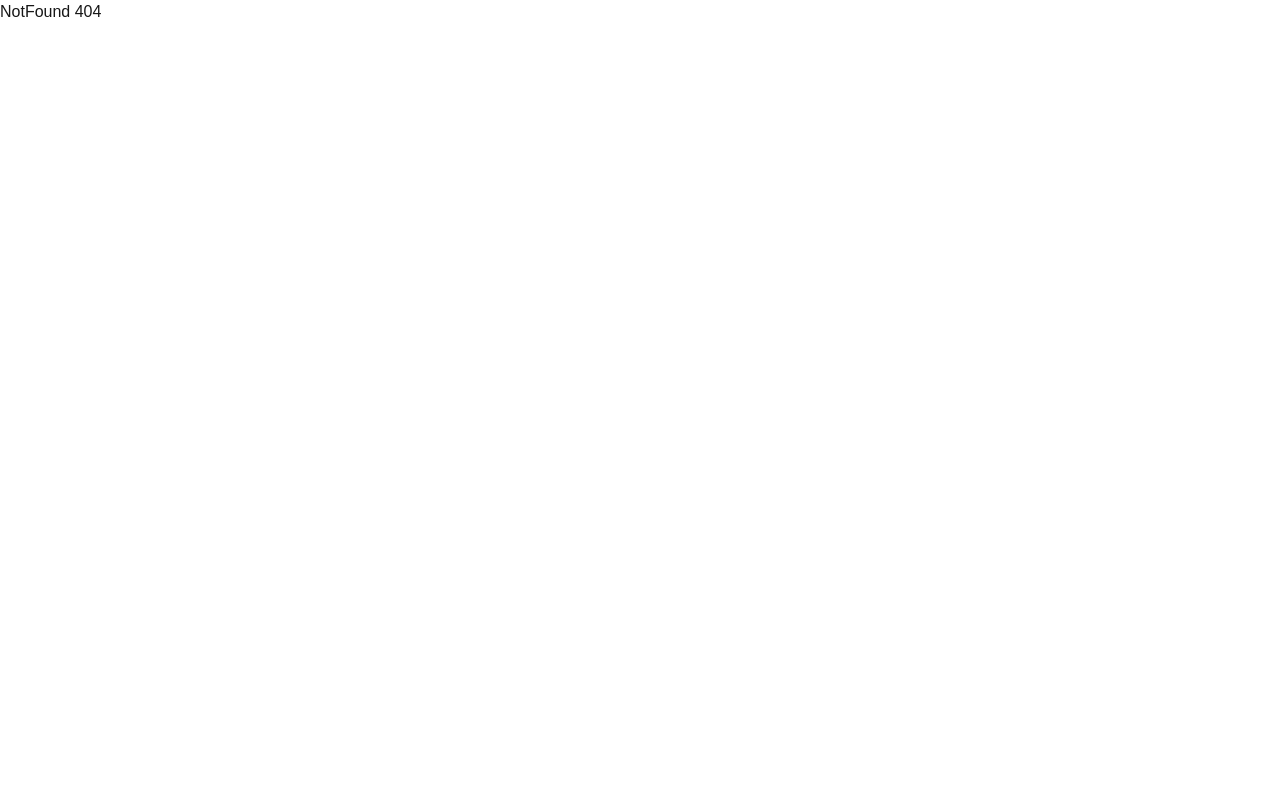
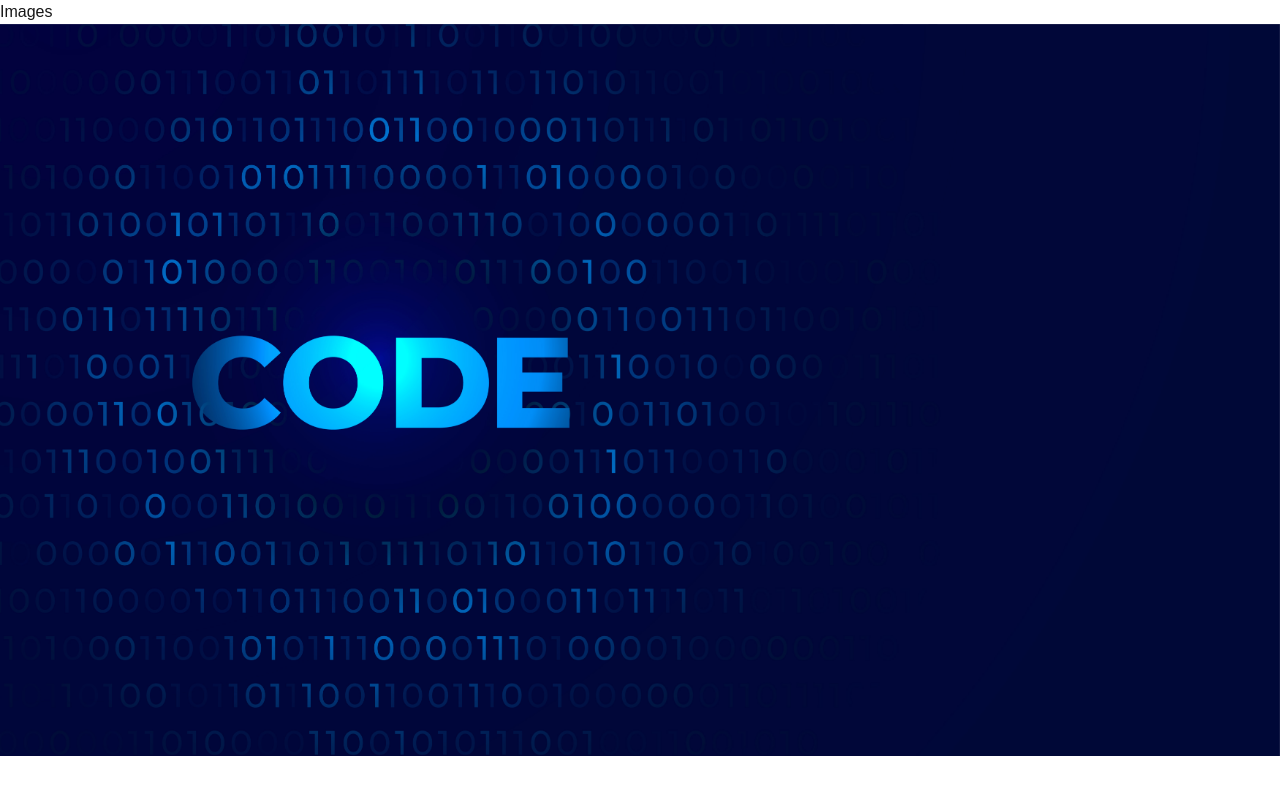
Before and after one commit to sabaif-s/Next_App_Start, a Next.js app: page /images in a window 1280 px wide. Before the commit this address had no page. Shown: the top 794 px of the page. Built offline with nearby package versions, Linux system fonts and the light colour scheme.

Commit message:
image optimization

```diff
--- /dev/null
+++ b/app/images/page.js
@@ -0,0 +1,14 @@
+import React from 'react'
+import CodeJpg from '@/public/code.jpg'
+import Image from 'next/image'
+function  Images () {
+  return (
+    <div className='w-full h-screen' > Images
+
+    <Image src={CodeJpg} alt="iMAGE" className='width-auto height-auto' />
+    </div>
+
+  )
+}
+
+export default  Images
```
Also changed, not shown: public/code.jpg (added).
